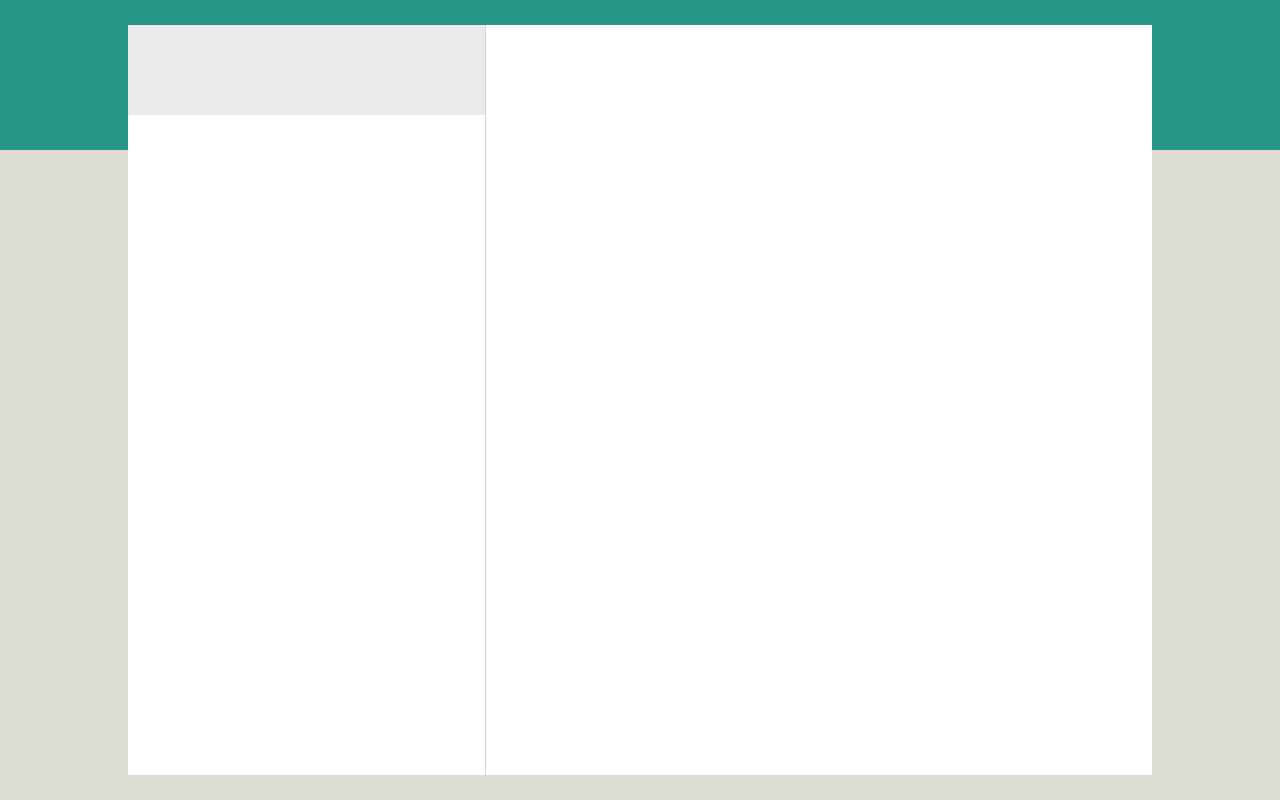
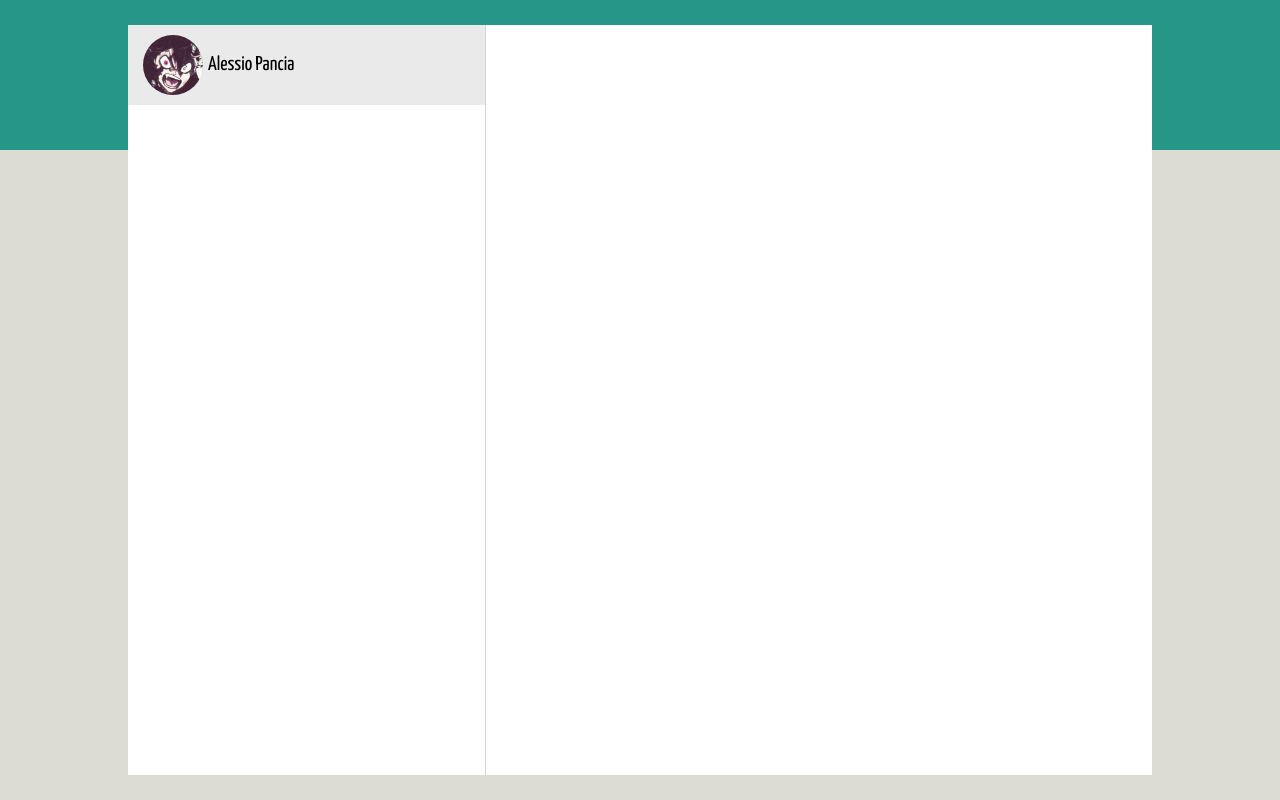
Before and after one commit to Alessio-source/vue-boolzapp, a plain HTML site: page index.html in a window 1280 px wide. Drawn offline with nearby package versions, Linux system fonts and the light colour scheme.

Commit message:
prima parte box

```diff
--- a/css/style.css
+++ b/css/style.css
@@ -2,6 +2,12 @@
   box-sizing: border-box;
   margin: 0;
   padding: 0;
+}
+
+body {
+  font-family: 'Yanone Kaffeesatz', sans-serif;
+  font-size: 20px;
+  font-weight: 300;
 }
 
 main {
@@ -43,7 +49,20 @@ main {
 }
 
 .user {
+  display: flex;
+  align-items: center;
   width: 100%;
-  height: 90px;
+  padding: 10px 15px;
   background-color: #EAEAEA;
 }
+
+.user img {
+  width: 60px;
+  height: 60px;
+  border-radius: 50%;
+  margin-right: 5px;
+}
+
+.user p {
+  font-weight: 400;
+}
--- a/index.html
+++ b/index.html
@@ -4,6 +4,8 @@
     <meta charset="utf-8">
     <meta name="viewport" content="width=device-width, initial-scale=1.0">
 
+    <link rel="preconnect" href="https://fonts.gstatic.com">
+    <link href="https://fonts.googleapis.com/css2?family=Yanone+Kaffeesatz:wght@200;300;400;500;600;700&display=swap" rel="stylesheet">
     <link rel="stylesheet" href="css/style.css">
 
     <script src="https://cdn.jsdelivr.net/npm/vue@2.6.12/dist/vue.js"></script>
@@ -16,9 +18,11 @@
       <div class="topBG"></div>
       <div class="bottomBG"></div>
 
-      <div class="box">
+      <div id="app" class="box">
         <div class="left">
           <section class="user">
+            <img :src="user.img" alt="">
+            <p>{{user.name}} {{user.lastname}}</p>
           </section>
         </div>
         <div class="right">
--- a/js/script.js
+++ b/js/script.js
@@ -0,0 +1,10 @@
+var app = new Vue({
+  el: '#app',
+  data: {
+    user: {
+      img: "css/img/profiles/avatar1.jpg",
+      name: "Alessio",
+      lastname: "Pancia"
+    },
+  }
+})
```
Also changed, not shown: css/img/profiles/avatar1.jpg (added), 1 other file.
